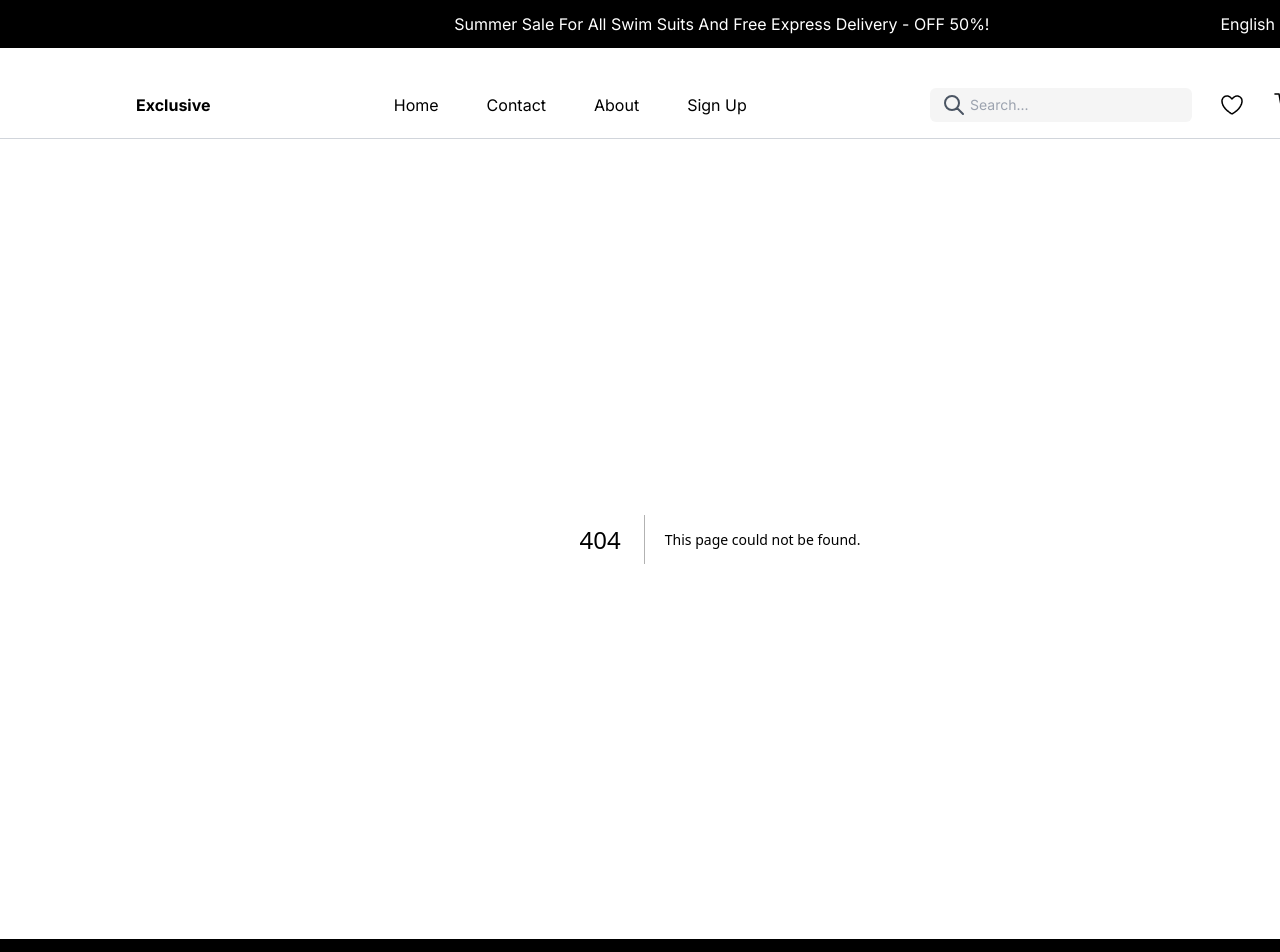
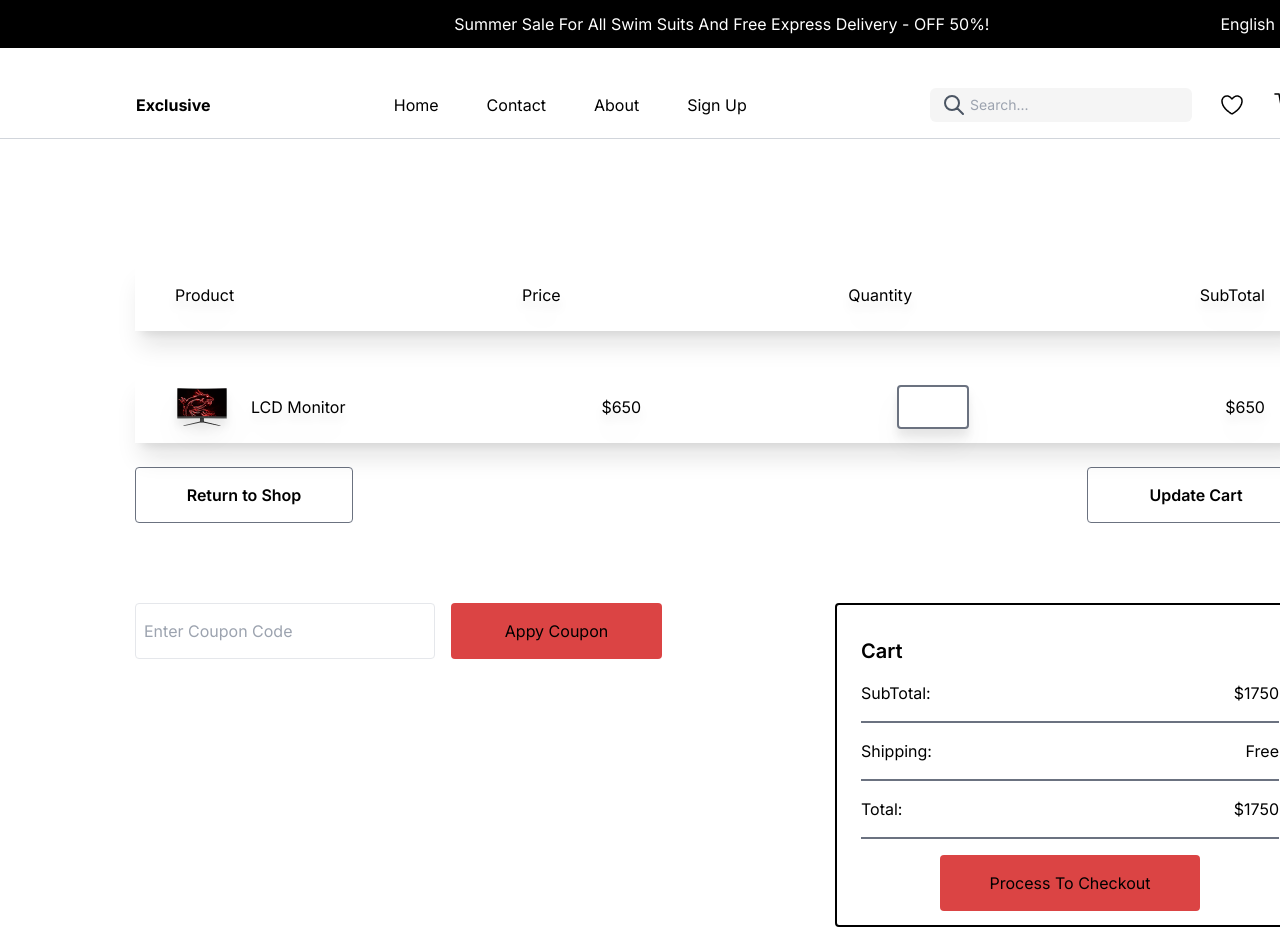
Before and after one commit to imtiaz3699/e-comerce-store, a Next.js app: page /cart in a window 1280 px wide. Before the commit this address had no page. Shown: the top 952 px of the page. Built offline with nearby package versions, Linux system fonts and the light colour scheme.

Commit message:
created cart page

```diff
--- a/src/app/Components/Navbar/Navbar.tsx
+++ b/src/app/Components/Navbar/Navbar.tsx
@@ -80,7 +80,9 @@ export default function Navbar () {
     <Link href='/wish-list'>
     <Image alt = "" src = "/Wishlist.png" width={32} height={32}/>
     </Link>
+    <Link href='/cart'>
     <Image alt = "" src = "/Cart1 with buy.png" width={32} height={32}/>
+    </Link>
 
 
             </div>
--- /dev/null
+++ b/src/app/cart/page.tsx
@@ -0,0 +1,64 @@
+import React from 'react';
+import Image from 'next/image';
+
+const Cart = () => {
+    return <div className='pt-[80px] pb-[140px] px-[135px]'>
+
+                <div className='w-full h-auto flex flex-col items-center gap-[40px] mt-[40px]'>
+                <div className='w-full h-[72px] drop-shadow-xl shadow-xl  px-[40px] flex flex-row items-center justify-between'>
+               {
+                ['Product','Price','Quantity','SubTotal'].map((element,idx)=> {
+                       return <p className='font-normal grow-0 text-[16px] leading-[24px]' key={idx}>{element}</p>
+                })
+               }
+
+                </div>
+                <div className='w-full h-[72px] drop-shadow-xl shadow-xl  px-[40px] flex flex-row items-center justify-between'>
+                    <div className='flex flex-row items-center justify-start grow-0  gap-[22px]'>
+                        <div className='w-[54px] h-[54px] relative'>
+                            <Image alt = '' src = '/Monitor-Cart-Small.png' layout = 'fill' objectFit = 'cover'/>
+                        </div>
+                        <div className='text-[16px] font-normal leading-[24px]'>LCD Monitor</div>
+                    </div>
+                    <div className='text-[16px] font-normal  grow-0 leading-[24px]'>$650</div>
+                    <div className='grow-0'>
+                    <input type="number" className='w-[72px]  h-[44px] rounded-[4px] border-2 border-gray-500 text-[16px] font-normal leading-[24px] outline-none py-[6px] px-[12px]'/>
+                    </div>
+                    <div className='text-[16px]  font-normal leading-[24px]  grow-0'>$650</div>
+                </div>
+                </div>
+                <div className='mt-[24px] flex flex-row items-center justify-between'>
+                    <button className='w-[218px] h-[56px] border-[1px] border-gray-500 font-semibold text-[16px] leading-[24px] rounded-[4px]'>Return to Shop</button>
+                    <button className='w-[218px] h-[56px] border-[1px] border-gray-500 font-semibold text-[16px] leading-[24px] rounded-[4px]'>Update Cart</button>
+                </div>
+                <div className='flex flex-row items-start justify-between mt-[80px]'>
+                    <div className='flex flex-row items-center gap-[16px]'>
+                        <input type="text" placeholder='Enter Coupon Code' className='w-[300px] px-2 h-[56px] outline-none border-[1px] rounded-[4px] '/>
+                        <button className='bg-[#DB4444] w-[211px] h-[56px] rounded-[4px] '>Appy Coupon</button>
+                    </div>
+                    <div className='flex flex-col   w-[470px] py-[32px] px-[24px] h-[324px]  border-black rounded-[4px] border-2 '>
+                    <h1 className='font-semibold text-[20px] leading-[28px]'>Cart</h1>
+                    <div>
+                    <div className='flex justify-between border-b-[2px] border-gray-500 py-[16px]'>
+                        <p className=''>SubTotal:</p>
+                        <p className='Shipping'>$1750</p>
+                    </div>
+                    <div className='flex justify-between border-b-[2px] border-gray-500 py-[16px]'>
+                        <p className=''>Shipping:</p>
+                        <p className='Shipping'>Free</p>
+                    </div>
+                    <div className='flex justify-between border-b-[2px] border-gray-500 py-[16px]'>
+                        <p className=''>Total:</p>
+                        <p className='Shipping'>$1750</p>
+                    </div>
+
+                    </div>
+                    <div className='flex justify-center mt-[16px]'>
+                    <button className='bg-[#DB4444] w-[260px] h-[56px] rounded-[4px]'>Process To Checkout</button>
+                    </div>
+                    </div>
+                </div>
+
+    </div>
+}
+export default Cart;
```
Also changed, not shown: public/Monitor-Cart-Small.png (added).
